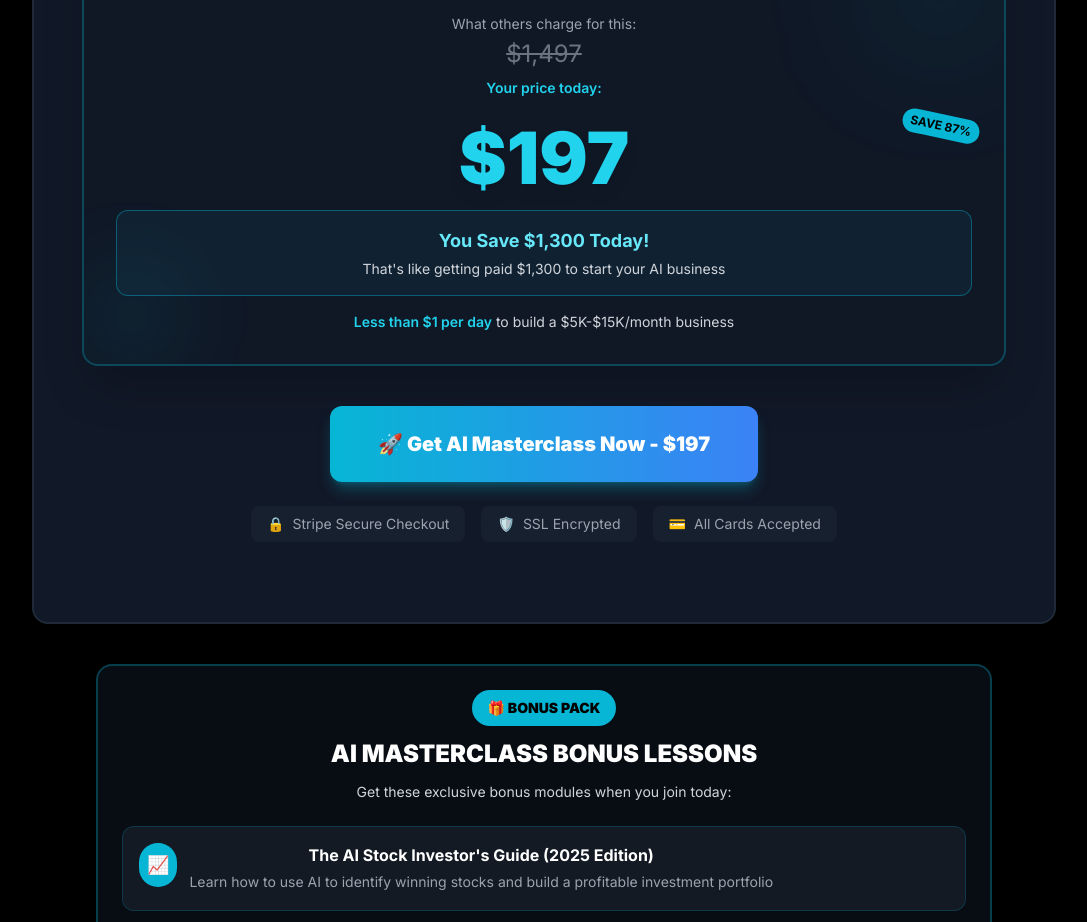
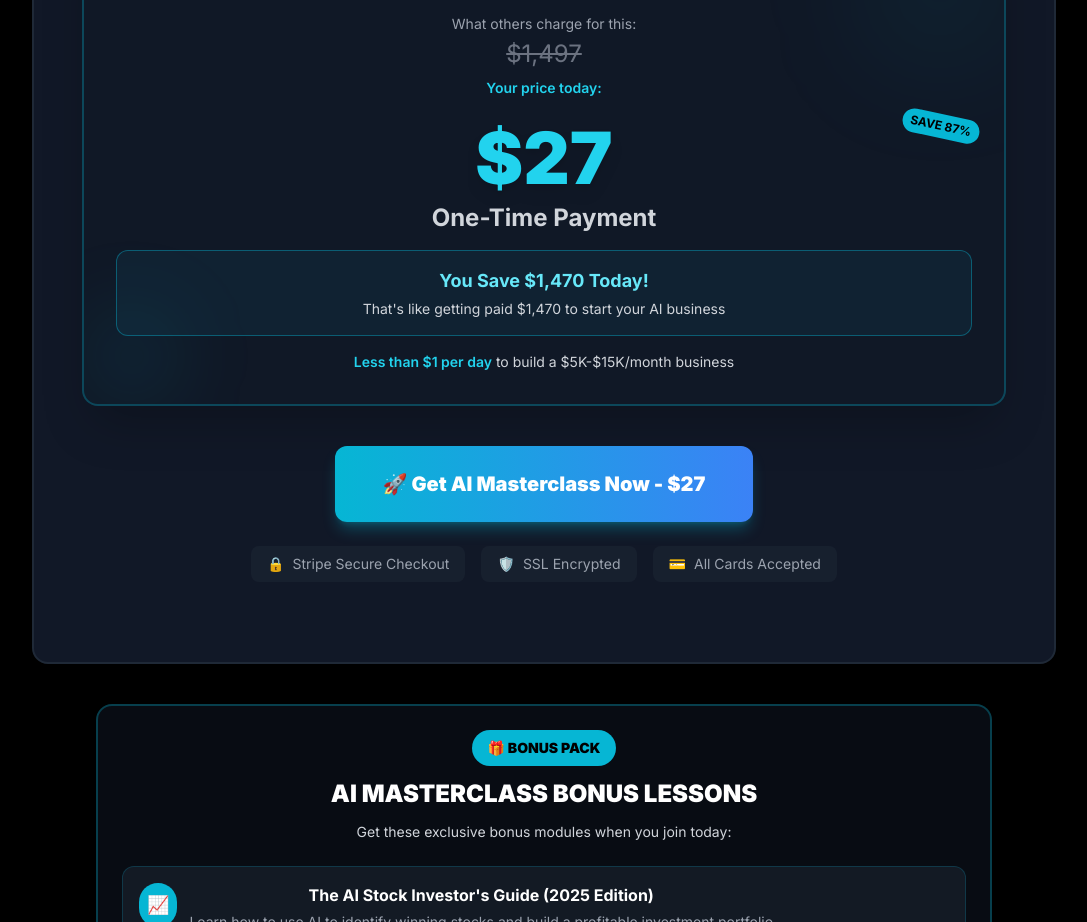
Before and after one commit to benziez/ai-masterclass, a Next.js app: page /training in a window 1280 px wide. Shown: the part 2730-3652 px from the top of the page, without its empty margins (96-1183 px from the left). Built offline with nearby package versions, Linux system fonts and the light colour scheme.

Commit message:
Update to 27 dollar one-time payment with live Stripe integration

```diff
--- /dev/null
+++ b/app/api/create-checkout-session/route.ts
@@ -0,0 +1,29 @@
+import Stripe from "stripe";
+import { NextRequest, NextResponse } from "next/server";
+
+const stripe = new Stripe(process.env.STRIPE_SECRET_KEY!);
+
+export async function POST(req: NextRequest) {
+  try {
+    // create the $27 one-time payment
+    const session = await stripe.checkout.sessions.create({
+      mode: "payment",
+      line_items: [
+        {
+          price: "price_1SFfmPCRBdugvqELVNRHd4ht", // $27 one-time payment (LIVE)
+          quantity: 1,
+        },
+      ],
+      success_url: "https://aimasterclass.info/success?session_id={CHECKOUT_SESSION_ID}",
+      cancel_url: "https://aimasterclass.info/cancel",
+      payment_method_types: ["card"],
+    });
+
+
+    // return the checkout URL
+    return NextResponse.json({ url: session.url });
+  } catch (err: any) {
+    console.error("Stripe error:", err.message);
+    return NextResponse.json({ error: err.message }, { status: 500 });
+  }
+}
--- a/app/training/page.tsx
+++ b/app/training/page.tsx
@@ -2,8 +2,32 @@
 
 import Link from 'next/link'
 import Script from 'next/script'
+import { useState } from 'react'
 
 export default function TrainingPage() {
+  const [isLoading, setIsLoading] = useState(false)
+
+  const startTrial = async () => {
+    setIsLoading(true)
+    try {
+      const res = await fetch('/api/create-checkout-session', {
+        method: 'POST',
+        headers: {
+          'Content-Type': 'application/json',
+        },
+      })
+      const data = await res.json()
+      if (data.url) {
+        window.location.href = data.url // redirect to Stripe Checkout
+      } else {
+        console.error('No checkout URL received')
+      }
+    } catch (error) {
+      console.error('Checkout error:', error)
+    } finally {
+      setIsLoading(false)
+    }
+  }
   return (
     <>
       <Script
@@ -183,17 +207,20 @@ export default function TrainingPage() {
                 {/* Main Price */}
                 <div className="relative mb-4">
                   <div className="text-6xl sm:text-7xl font-black text-cyan-400 mb-2 drop-shadow-lg">
-                    $197
+                    $27
+                  </div>
+                  <div className="text-xl sm:text-2xl font-bold text-gray-300 mb-1">
+                    One-Time Payment
                   </div>
                   <div className="absolute -top-2 -right-2 bg-cyan-500 text-black text-xs font-bold px-2 py-1 rounded-full transform rotate-12">
                     SAVE 87%
                   </div>
                 </div>
 
-                {/* Savings Breakdown */}
+                {/* Value Breakdown */}
                 <div className="bg-cyan-900/20 rounded-xl p-4 mb-4 border border-cyan-500/40">
-                  <div className="text-cyan-300 font-bold text-lg mb-1">You Save $1,300 Today!</div>
-                  <div className="text-sm text-gray-300">That's like getting paid $1,300 to start your AI business</div>
+                  <div className="text-cyan-300 font-bold text-lg mb-1">You Save $1,470 Today!</div>
+                  <div className="text-sm text-gray-300">That's like getting paid $1,470 to start your AI business</div>
                 </div>
 
                 {/* Value Reminder */}
@@ -205,12 +232,13 @@ export default function TrainingPage() {
 
             {/* CTA Button */}
             <div className="text-center">
-              <Link
-                href="https://buy.stripe.com/aFa00i38OgHl50d7tt5gc04"
-                className="inline-flex items-center justify-center rounded-xl bg-gradient-to-r from-cyan-500 to-blue-500 px-12 py-6 text-xl font-black shadow-lg shadow-cyan-500/30 transition transform hover:scale-[1.02] hover:shadow-cyan-500/40"
+              <button
+                onClick={startTrial}
+                disabled={isLoading}
+                className="inline-flex items-center justify-center rounded-xl bg-gradient-to-r from-cyan-500 to-blue-500 px-12 py-6 text-xl font-black shadow-lg shadow-cyan-500/30 transition transform hover:scale-[1.02] hover:shadow-cyan-500/40 disabled:opacity-50 disabled:cursor-not-allowed"
               >
-                🚀 Get AI Masterclass Now - $197
-              </Link>
+                {isLoading ? '🔄 Processing...' : '🚀 Get AI Masterclass Now - $27'}
+              </button>
 
               {/* Security Badges */}
               <div className="flex flex-wrap items-center justify-center gap-4 mt-6 mb-8">
```
Also changed, not shown: components/ui/toaster.tsx (line endings or trailing spaces), 1 other file (tests, documents, lock files or other folders).
